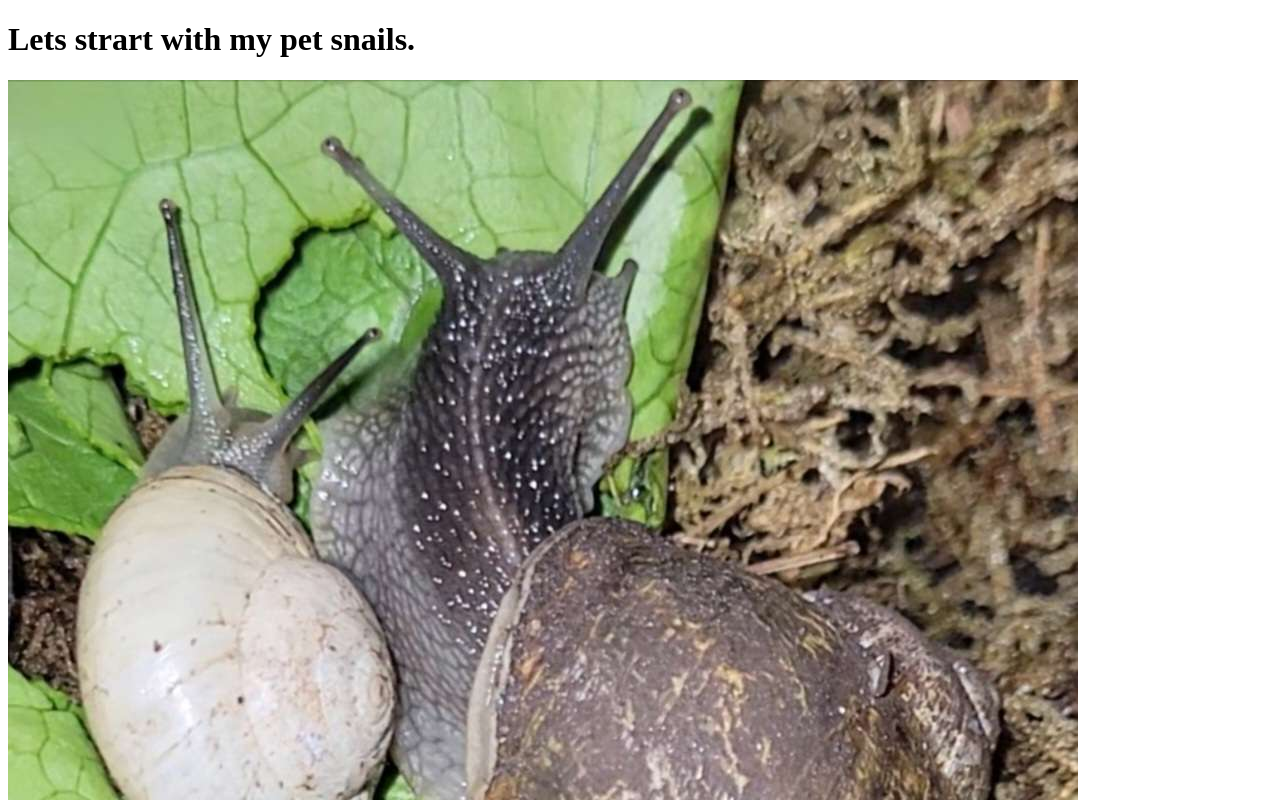
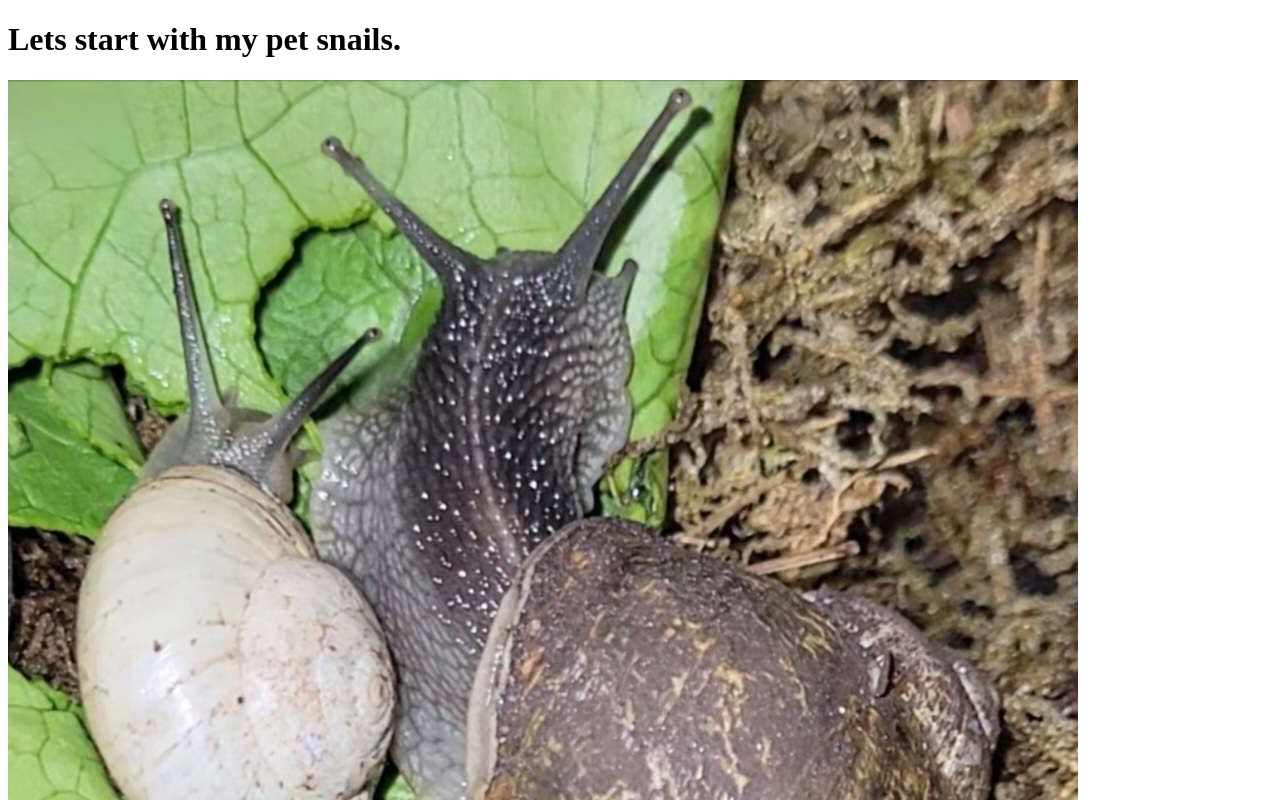
Before and after one commit to gavinflink/blog, a plain HTML site: page index.html in a window 1280 px wide. Shown: the top 800 px of the page. Drawn offline with Linux system fonts and the light colour scheme.

Commit message:
added index.html

```diff
--- a/index.html
+++ b/index.html
@@ -4,7 +4,7 @@
     <title>Diary Of That Wierd Girl</title>
 </head>
 <body>
-    <h1>Lets strart with my pet snails.</h1>
+    <h1>Lets start with my pet snails.</h1>
     <img src="images/snils.jpg">
 </body>
 </html>
```
